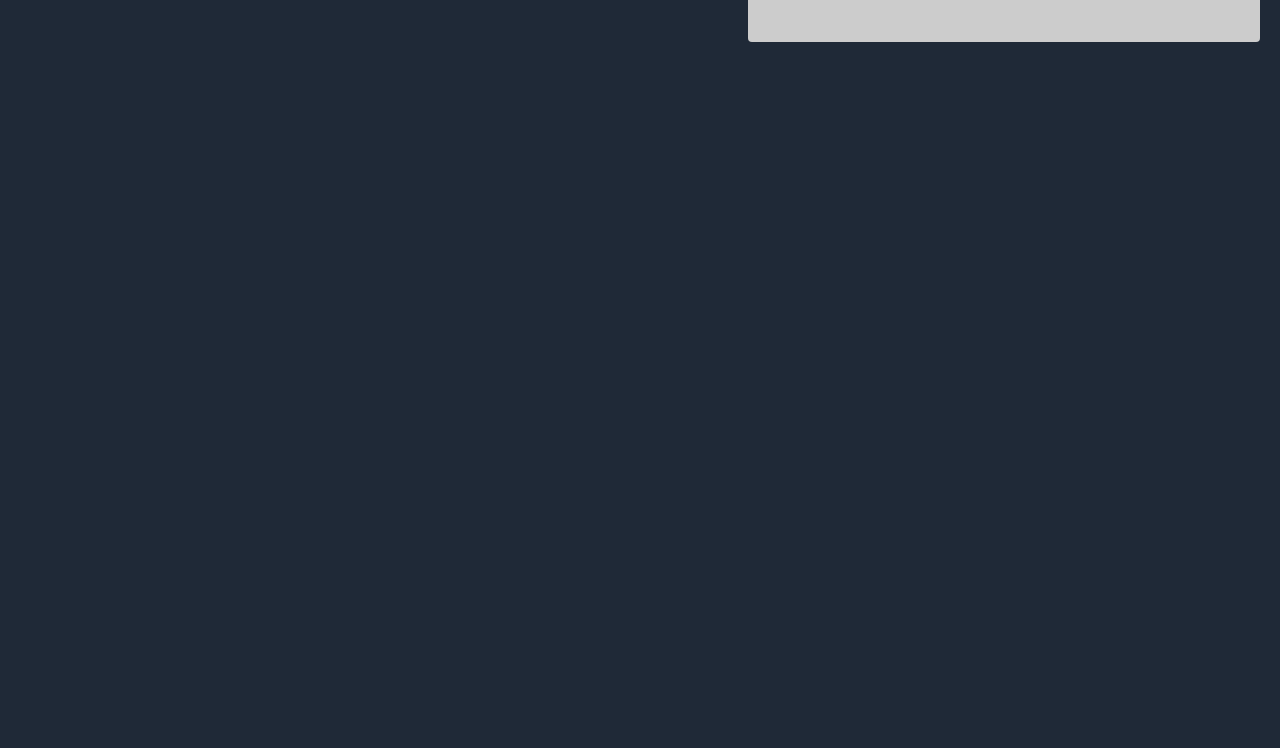
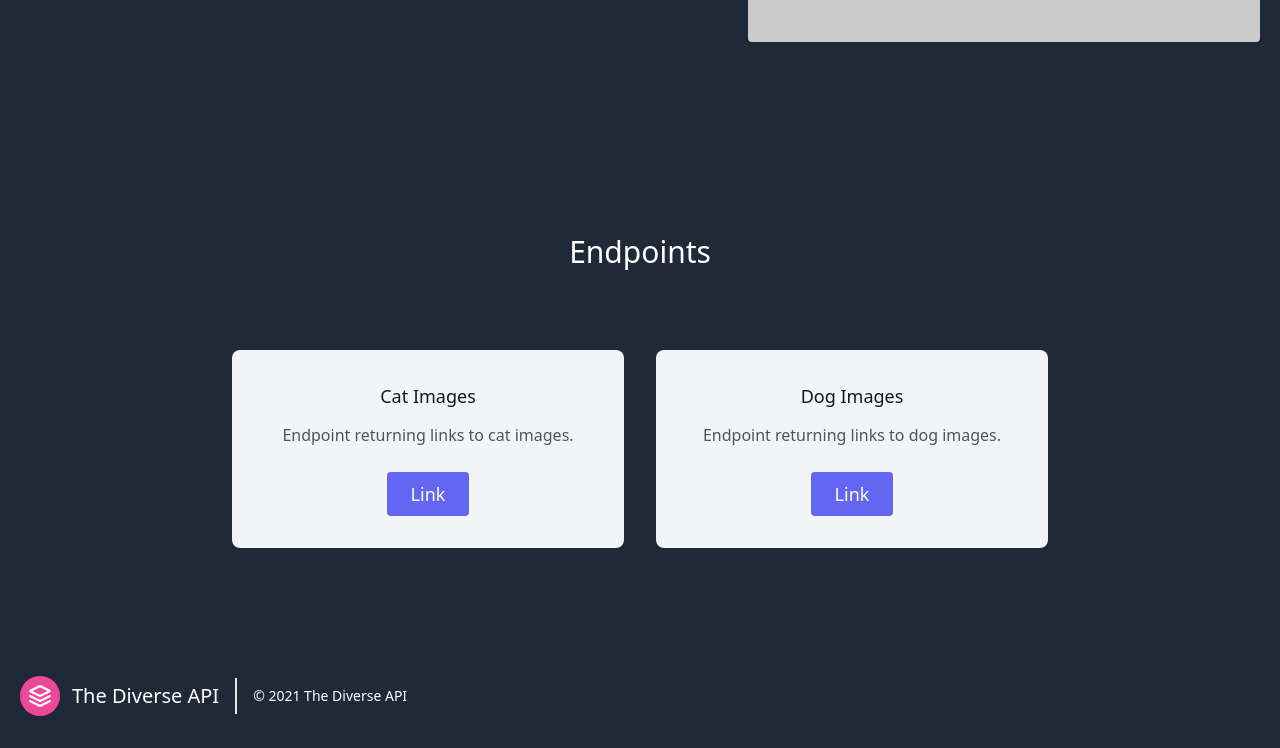
Before and after one commit to SauciucIonut/the-diverse-api, a Django app: page / in a window 1280 px wide. Shown: the part 546-1294 px from the top of the page. Before the commit the page ends 588 px from the top, so only its background shows below. Run offline with Django 3.2, Linux system fonts and the light colour scheme; grey boxes labelled with a size stand in for pictures from a placeholder-image service; some libraries are stand-ins or nearby versions.

Commit message:
added footer and endpoints

```diff
--- a/the_diverse_api/api/templates/base.html
+++ b/the_diverse_api/api/templates/base.html
@@ -208,6 +208,17 @@
         <!-- Navigation ends -->
         {% block body %}{% endblock %}
 
+        <!-- tailblocks.cc -->
+        <footer class="text-gray-600 body-font">
+            <div class="container px-5 py-8 mx-auto flex items-center sm:flex-row flex-col">
+                <a class="flex title-font font-medium items-center md:justify-start justify-center text-gray-900">
+                <svg xmlns="http://www.w3.org/2000/svg" fill="none" stroke="currentColor" stroke-linecap="round" stroke-linejoin="round" stroke-width="2" class="w-10 h-10 text-white p-2 bg-pink-500 rounded-full" viewBox="0 0 24 24">
+                    <path d="M12 2L2 7l10 5 10-5-10-5zM2 17l10 5 10-5M2 12l10 5 10-5"></path></svg>
+                <span class="ml-3 text-xl text-white">The Diverse API</span></a>
+                <p class="text-sm text-white sm:ml-4 sm:pl-4 sm:border-l-2 sm:border-gray-200 sm:py-2 sm:mt-0 mt-4">© 2021 The Diverse API</p>
+            </div>
+        </footer>
+
         <script>
             function searchHandler(element) {
                 let Input = element.parentElement.getElementsByTagName("input")[0];
--- a/the_diverse_api/api/templates/home.html
+++ b/the_diverse_api/api/templates/home.html
@@ -1,6 +1,7 @@
 {% extends 'base.html' %}
 {% block body %}
 <!-- tailblocks.cc -->
+<!-- START -->
 <section class="text-gray-600 body-font">
     <div class="container mx-auto flex px-5 py-24 md:flex-row flex-col items-center">
       <div class="lg:flex-grow md:w-1/2 lg:pr-24 md:pr-16 flex flex-col md:items-start md:text-left mb-16 md:mb-0 items-center text-center">
@@ -16,4 +17,36 @@
       </div>
     </div>
 </section>
+
+<!-- ENDPOINTS -->
+<section class="text-gray-600 body-font">
+    <div class="container px-5 py-24 mx-auto">
+      <div class="flex flex-col text-center w-full mb-20">
+        <h1 class="sm:text-3xl text-2xl font-medium title-font text-white">Endpoints</h1>
+      </div>
+      <div class="flex flex-wrap -m-4 justify-center">
+        <div class="p-4 md:w-1/3">
+          <div class="flex rounded-lg h-full bg-gray-100 p-8 flex-col items-center">
+            <div class="flex items-center mb-3">
+              <h2 class="text-gray-900 text-lg title-font font-medium">Cat Images</h2>
+            </div>
+            <div class="flex-grow text-center">
+              <p class="leading-relaxed text-base">Endpoint returning links to cat images.</p>
+              <br><button class="inline-flex text-white bg-indigo-500 border-0 py-2 px-6 focus:outline-none hover:bg-pink-600 rounded text-lg">Link</button>
+            </div>
+          </div>
+        </div>
+        <div class="p-4 md:w-1/3">
+            <div class="flex rounded-lg h-full bg-gray-100 p-8 flex-col items-center">
+              <div class="flex items-center mb-3">
+                <h2 class="text-gray-900 text-lg title-font font-medium">Dog Images</h2>
+              </div>
+              <div class="flex-grow text-center">
+                <p class="leading-relaxed text-base">Endpoint returning links to dog images.</p>
+                <br><button class="inline-flex text-white bg-indigo-500 border-0 py-2 px-6 focus:outline-none hover:bg-pink-600 rounded text-lg">Link</button>
+              </div>
+            </div>
+          </div>
+    </div>
+  </section>
 {% endblock body %}
```
